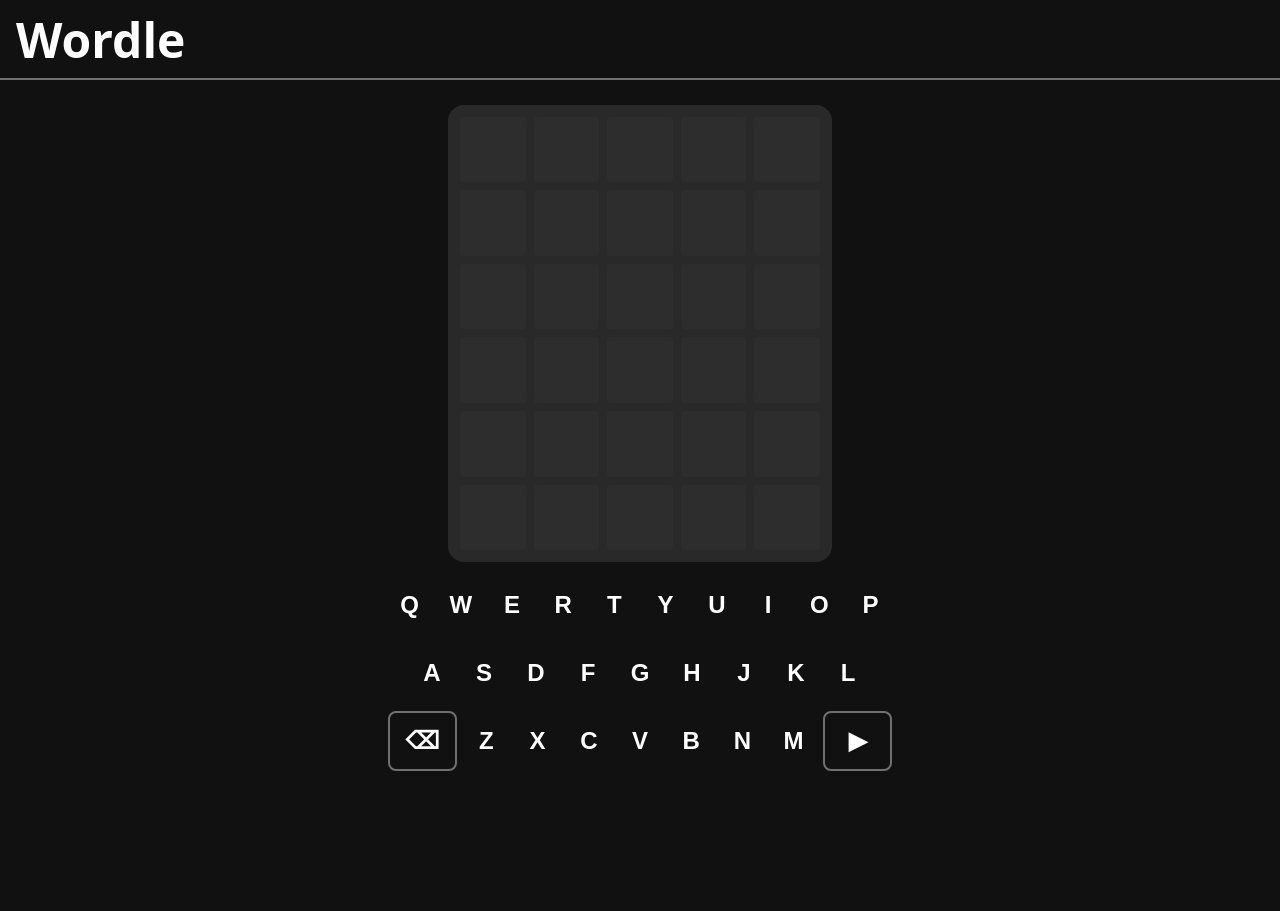
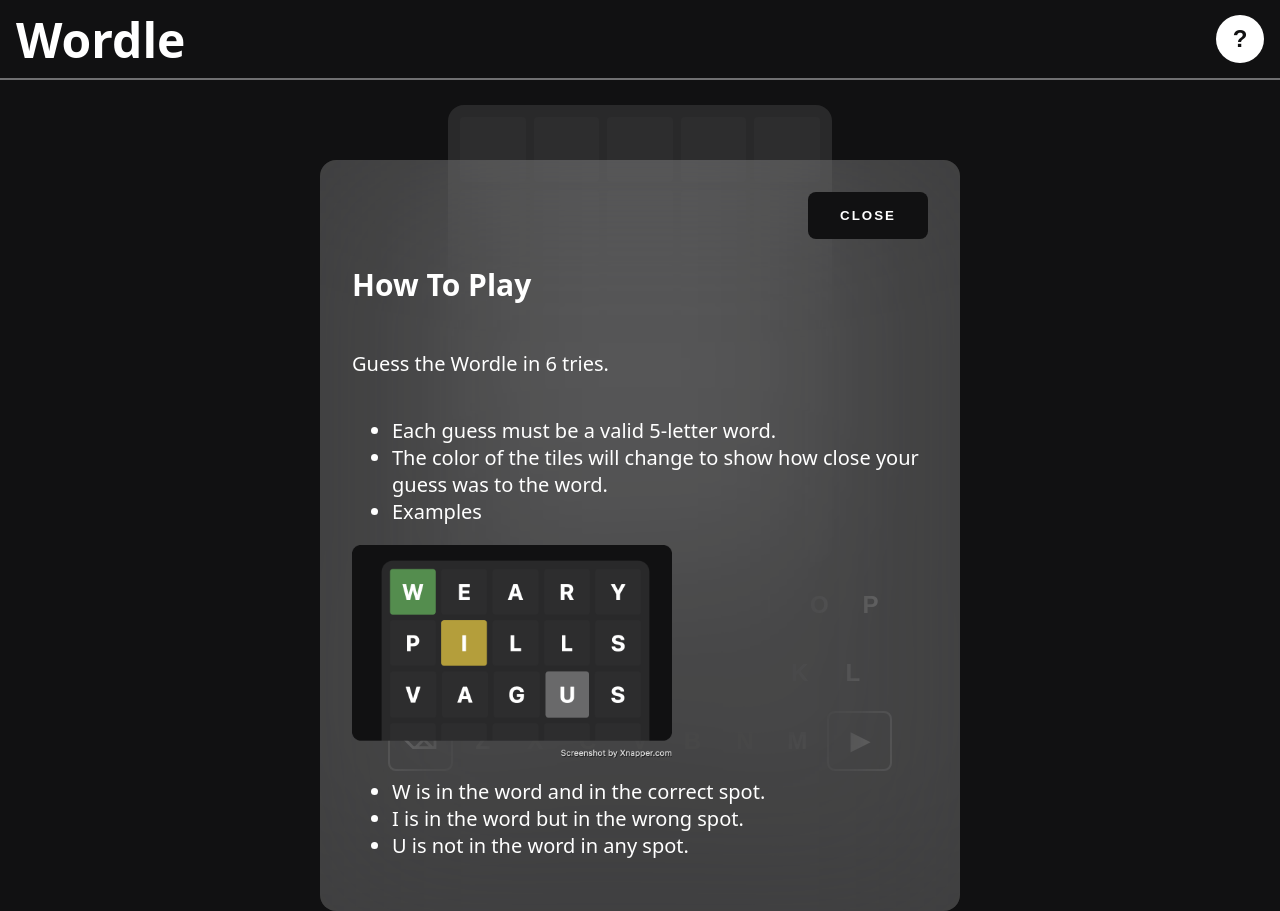
Before and after one commit to foadbotan/wordle, a plain HTML site: page index.html in a window 1280 px wide. Before the commit the page ends 800 px from the top, so only its background shows below. Drawn offline with Linux system fonts and the light colour scheme.

Commit message:
feat: add how-to popup modal

```diff
--- a/index.html
+++ b/index.html
@@ -9,8 +9,28 @@
     <script type="module" src="./script.js"></script>
   </head>
   <body>
+    <dialog id="dialog" open>
+      <button id="dialog-button">Close</button>
+      <h2>How To Play</h2>
+      <p>Guess the Wordle in 6 tries.</p>
+      <ul>
+        <li>Each guess must be a valid 5-letter word.</li>
+        <li>
+          The color of the tiles will change to show how close your guess was to
+          the word.
+        </li>
+        <li>Examples</li>
+      </ul>
+      <img src="screenshot.png" alt="screenshot of game" />
+      <ul>
+        <li>W is in the word and in the correct spot.</li>
+        <li>I is in the word but in the wrong spot.</li>
+        <li>U is not in the word in any spot.</li>
+      </ul>
+    </dialog>
     <header>
       <h1>Wordle</h1>
+      <button id="how-to-button">?</button>
     </header>
     <main>
       <div id="board">
--- a/script.js
+++ b/script.js
@@ -2,6 +2,9 @@
 
 const alertContainer = document.getElementById("alert-container");
 const rows = document.querySelectorAll(".row");
+const dialog = document.querySelector("#dialog");
+const dialogButton = document.querySelector("#dialog-button");
+const howToButton = document.querySelector("#how-to-button");
 const [...keyboardButtons] = document.querySelectorAll(".keyboard-button");
 
 const CORRECT_WORD = getRandomElement(validWords);
@@ -24,6 +27,9 @@
     handleKeyPress(key);
   });
 });
+
+dialogButton.addEventListener("click", () => dialog.close());
+howToButton.addEventListener("click", () => dialog.show());
 
 function handleKeyPress(key) {
   if (isGameOver) return;
--- a/style.css
+++ b/style.css
@@ -10,8 +10,6 @@
 * {
   box-sizing: border-box;
   color: white;
-  margin: 0;
-  padding: 0;
 }
 
 body {
@@ -22,11 +20,48 @@
   background-color: var(--black);
 }
 
+#dialog[open] {
+  width: 80%;
+  max-width: 40rem;
+  position: absolute;
+  top: 20%;
+  left: 50%;
+  transform: translate(-50%);
+  padding: 2rem;
+  z-index: 10;
+  border: none;
+  border-radius: 1rem;
+  background-color: var(--gray-100);
+  backdrop-filter: blur(5rem);
+  font-size: 1.25rem;
+  display: flex;
+  flex-direction: column;
+  align-items: flex-start;
+}
+
+#dialog button {
+  border: none;
+  background-color: var(--black);
+  color: white;
+  border-radius: 0.5rem;
+  letter-spacing: 2px;
+  text-transform: uppercase;
+  padding: 1rem 2rem;
+  font-weight: bold;
+  align-self: flex-end;
+}
+
+img {
+  width: 100%;
+  max-width: 20rem;
+}
+
 header {
   height: 5rem;
   padding: 1rem;
   display: flex;
   align-items: center;
+  justify-content: space-between;
   border-bottom: 2px solid var(--gray-300);
 }
 
@@ -50,6 +85,21 @@
 
 h1 {
   font-size: clamp(1.5rem, 8vw, 3rem);
+}
+
+#how-to-button {
+  width: 3rem;
+  height: 3rem;
+  background-color: white;
+  color: var(--black);
+  border: none;
+  font-size: 1.5rem;
+  font-weight: bold;
+  border-radius: 50%;
+  cursor: pointer;
+}
+#how-to:hover {
+  opacity: 0.7;
 }
 
 .row {
```
Also changed, not shown: screenshot.png (added).
